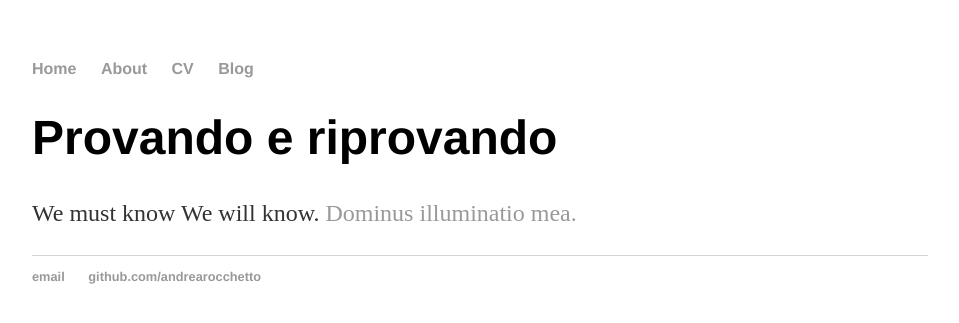
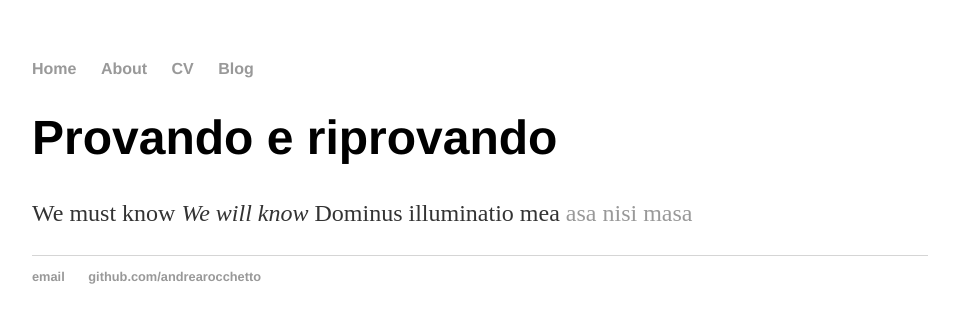
Before and after one commit to andrearocchetto/andrearocchetto.github.io, a Jekyll site: the page built from index.html, in a window 1280 px wide. Shown: the top 323 px of the page, without its empty margins (160-1119 px from the left). Built offline with Jekyll 4.4.1, drawn with Linux system fonts in a browser that asks for light colours.

Commit message:
Update index.html

```diff
--- a/index.html
+++ b/index.html
@@ -1,30 +1,8 @@
-<!DOCTYPE html>
-<html>
-	<head>
-		<title>Andrea Rocchetto</title>
-		<!-- link to main stylesheet -->
-		<link rel="stylesheet" type="text/css" href="/css/main.css">
-	</head>
-	<body>
-		<nav>
-    		<ul>
-        		<li><a href="/">Home</a></li>
-	        	<li><a href="/about">About</a></li>
-        		<li><a href="/cv">CV</a></li>
-        		<li><a href="/blog">Blog</a></li>
-    		</ul>
-		</nav>
-		<div class="container">
-    		<div class="blurb">
-        		<h1>Provando e riprovando</h1>
-				<p>We must know</em> We will know. <a href="/about">Dominus illuminatio mea.</a></p>
-    		</div><!-- /.blurb -->
-		</div><!-- /.container -->
-		<footer>
-    		<ul>
-        		<li><a href="mailto:andrea.rocchetto@spc.ox.ac.uk">email</a></li>
-        		<li><a href="https://github.com/andrearocchetto">github.com/andrearocchetto</a></li>
-			</ul>
-		</footer>
-	</body>
-</html>
+---
+layout: default
+title: Andrea Rocchetto
+---
+<div class="blurb">
+	<h1>Provando e riprovando</h1>
+	<p>We must know <em>We will know</em> Dominus illuminatio mea <a href="/about">asa nisi masa</a></p>
+</div><!-- /.blurb -->
```
